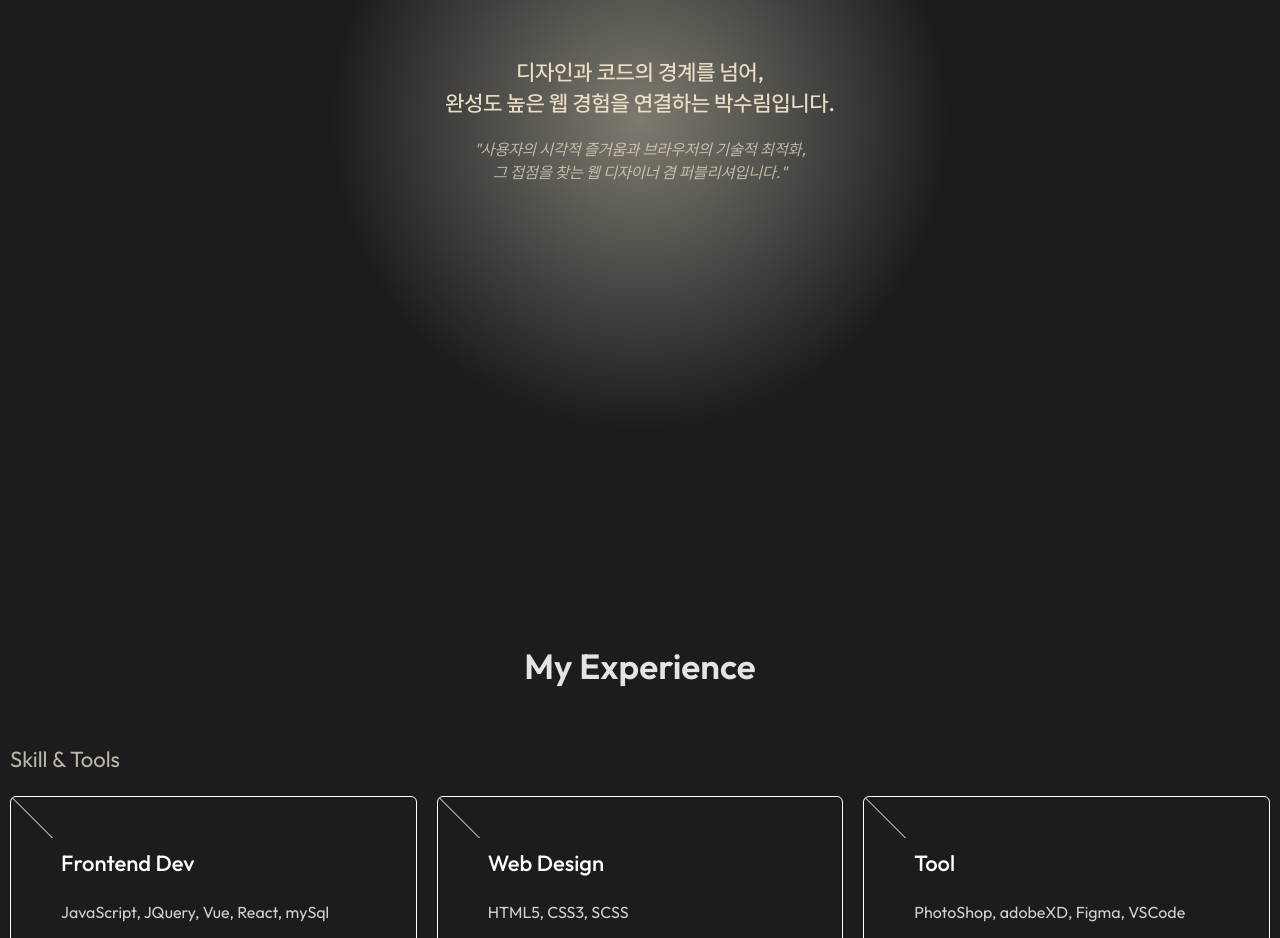
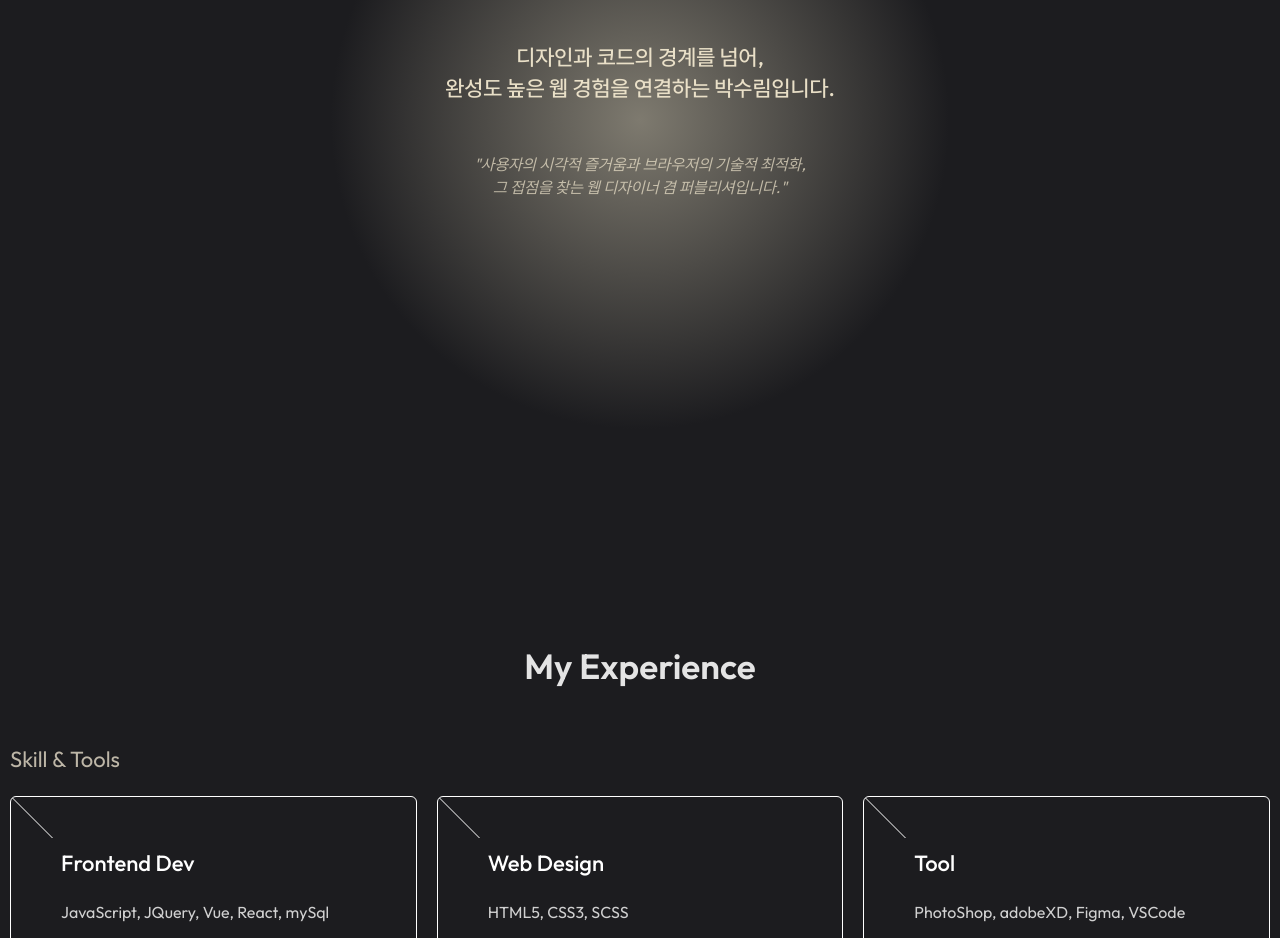
Before and after one commit to hollolo123/portfolio, a Vue app: page / in a window 1280 px wide. Shown: the part 1100-2038 px from the top of the page. Built offline with nearby package versions, Linux system fonts and the light colour scheme.

Commit message:
doc : text

```diff
--- a/src/styles/sections/aboutme.scss
+++ b/src/styles/sections/aboutme.scss
@@ -48,7 +48,7 @@
     font-size: 1.6rem;
     line-height: 1.4;
     font-style: italic;
-    margin-top: 2rem;
+    margin-top: 5rem;
     word-break: keep-all;
   }
 }
```
